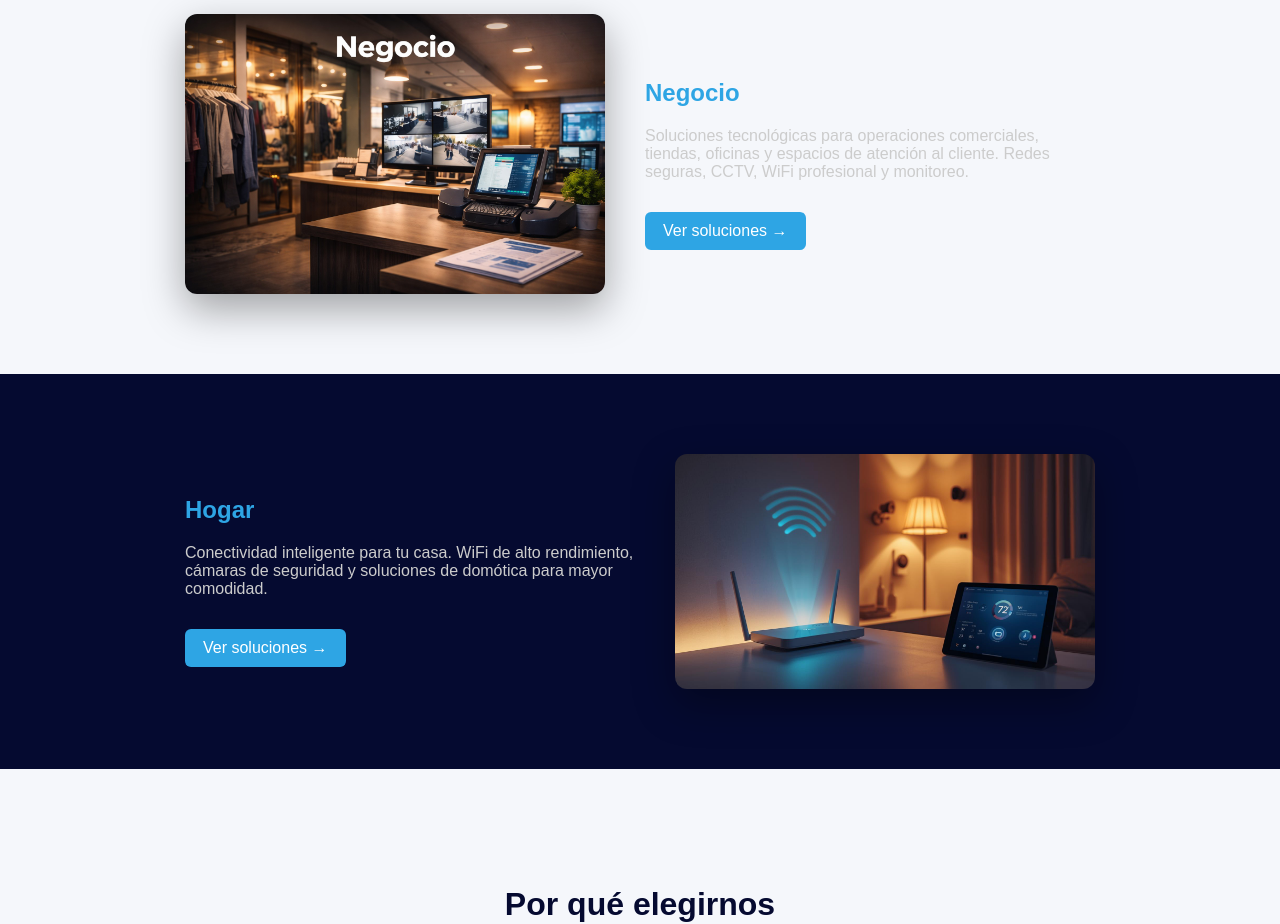
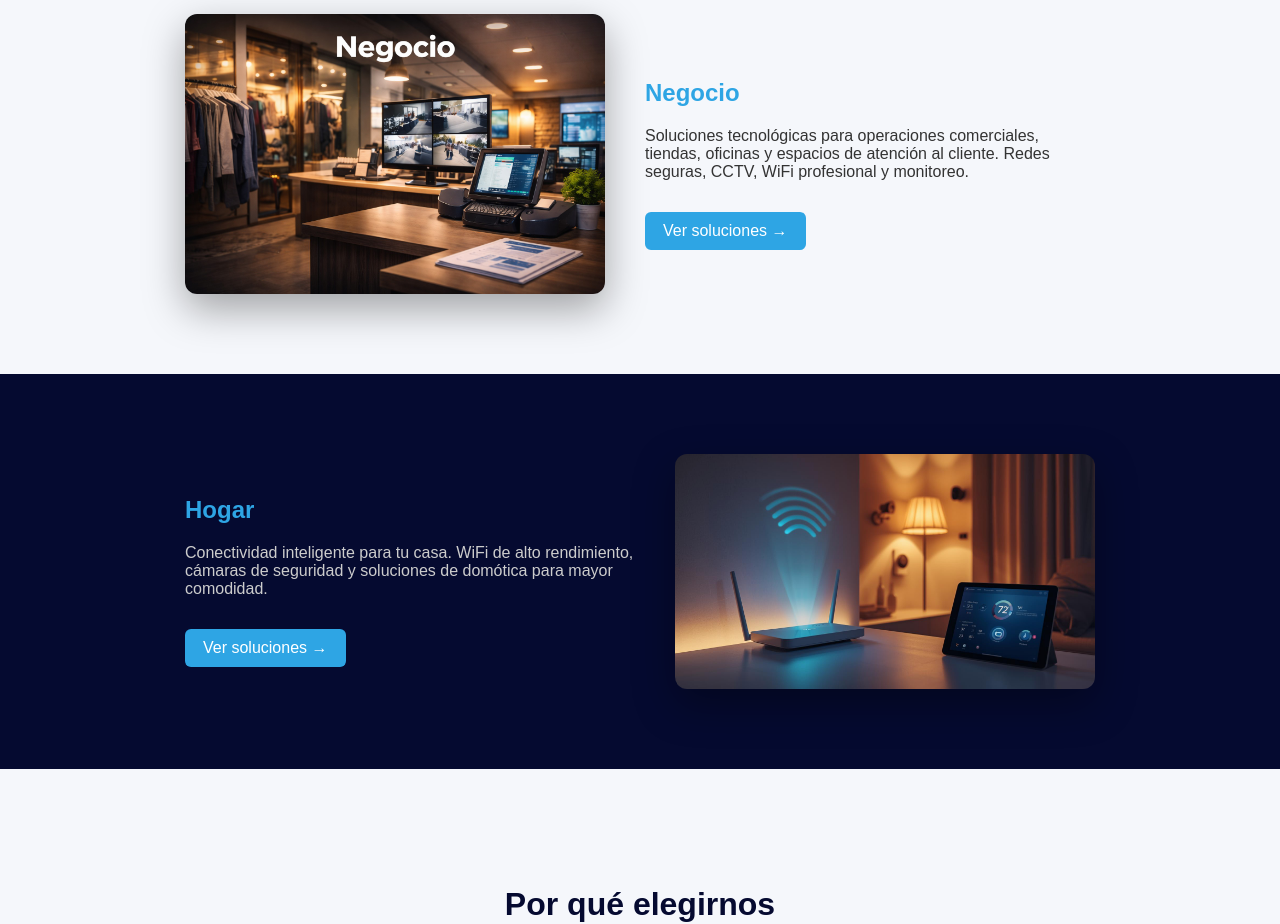
Before and after one commit to OcteFlow/octeflow-site, a Next.js app: page / in a window 1280 px wide. Shown: the part 1640-2564 px from the top of the page. Built offline with nearby package versions, Linux system fonts and the light colour scheme.

Commit message:
Update index.js

```diff
--- a/pages/index.js
+++ b/pages/index.js
@@ -247,7 +247,7 @@ transition:"transform 0.3s"
 Negocio
 </h2>
 
-<p style={{color:"#ccc"}}>
+<p style={{color:"#333"}}>
 Soluciones tecnológicas para operaciones comerciales,
 tiendas, oficinas y espacios de atención al cliente.
 Redes seguras, CCTV, WiFi profesional y monitoreo.
```
